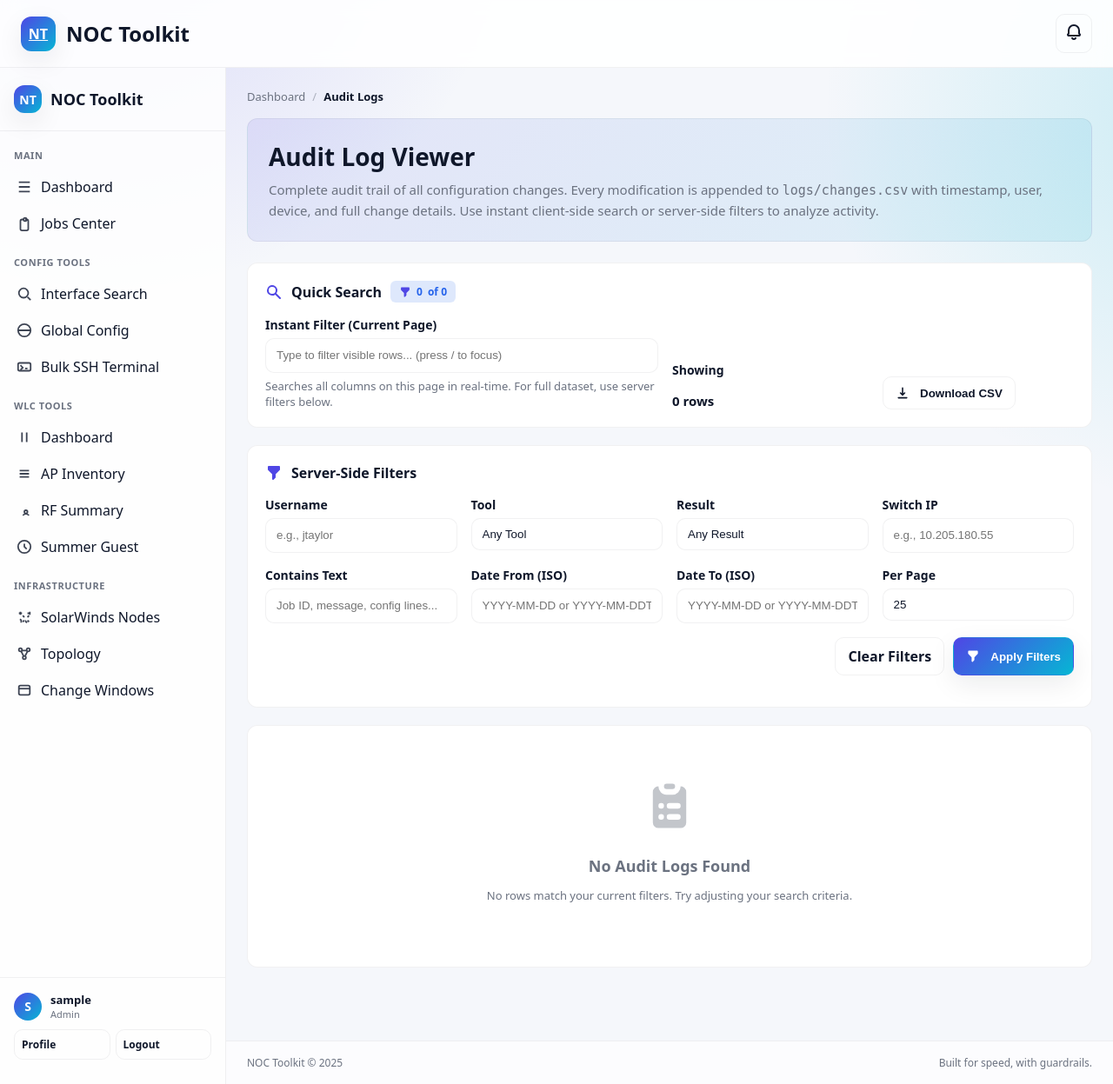
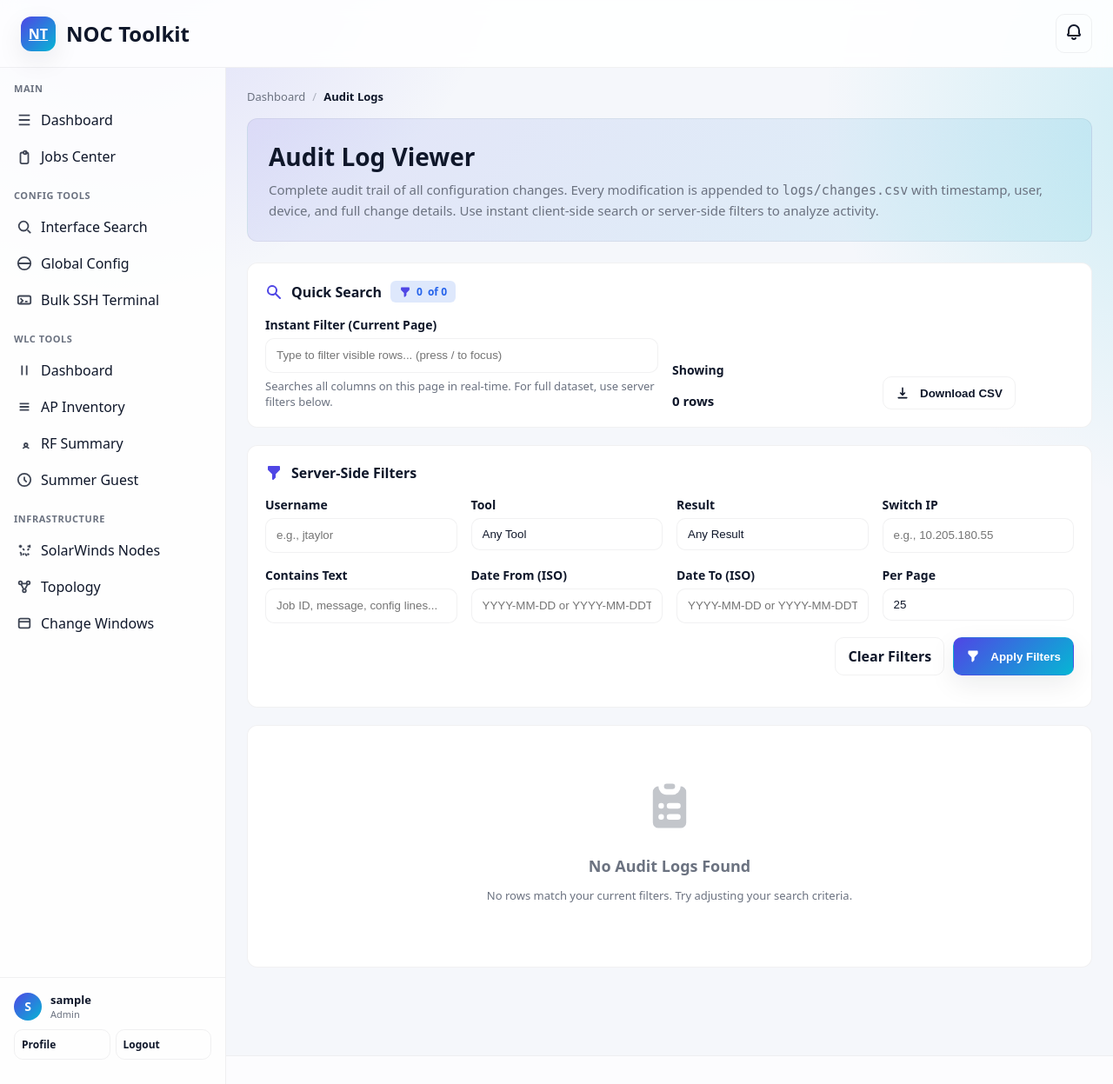
Before and after one commit to Skizzzz/NOC_Toolkit, a Flask app: page /logs in a window 1280 px wide. Shown: the whole page at 87% size. Run offline with Flask 3, Linux system fonts and the light colour scheme; the visitor is signed in with stand-in values (Sample User, id 1); data comes from the database, SQL or seed files in the repository; parts of the project's set-up code (start-up, migrations or seed data) failed here and were passed over.

Commit message:
Clean up UI: remove duplicate branding and footer text
- Remove duplicate NOC Toolkit logo/text from sidebar
- Remove tagline from footer
- Remove copyright text from footer

🤖 Generated with [Claude Code](https://claude.com/claude-code)

Co-Authored-By: Claude <noreply@anthropic.com>

```diff
--- a/templates/base.html
+++ b/templates/base.html
@@ -413,13 +413,7 @@
 
   <div class="app-layout">
     <nav class="sidebar" id="sidebar">
-      <div class="sidebar-header">
-        <a href="{{ url_for('index') }}" class="sidebar-logo">
-          <div class="logo" style="width:32px; height:32px; font-size:14px;">NT</div>
-          <span>NOC Toolkit</span>
-        </a>
-      </div>
-      <div class="sidebar-nav">
+      <div class="sidebar-nav" style="padding-top:8px;">
         <div class="nav-section">
           <div class="nav-section-title">Main</div>
           <a href="{{ url_for('index') }}" class="nav-item {% if request.endpoint == 'index' %}active{% endif %}">
@@ -571,8 +565,6 @@
       </main>
 
       <footer class="footer">
-        <span>NOC Toolkit © 2025</span>
-        <span>Built for speed, with guardrails.</span>
       </footer>
     </div>
   </div>
```
